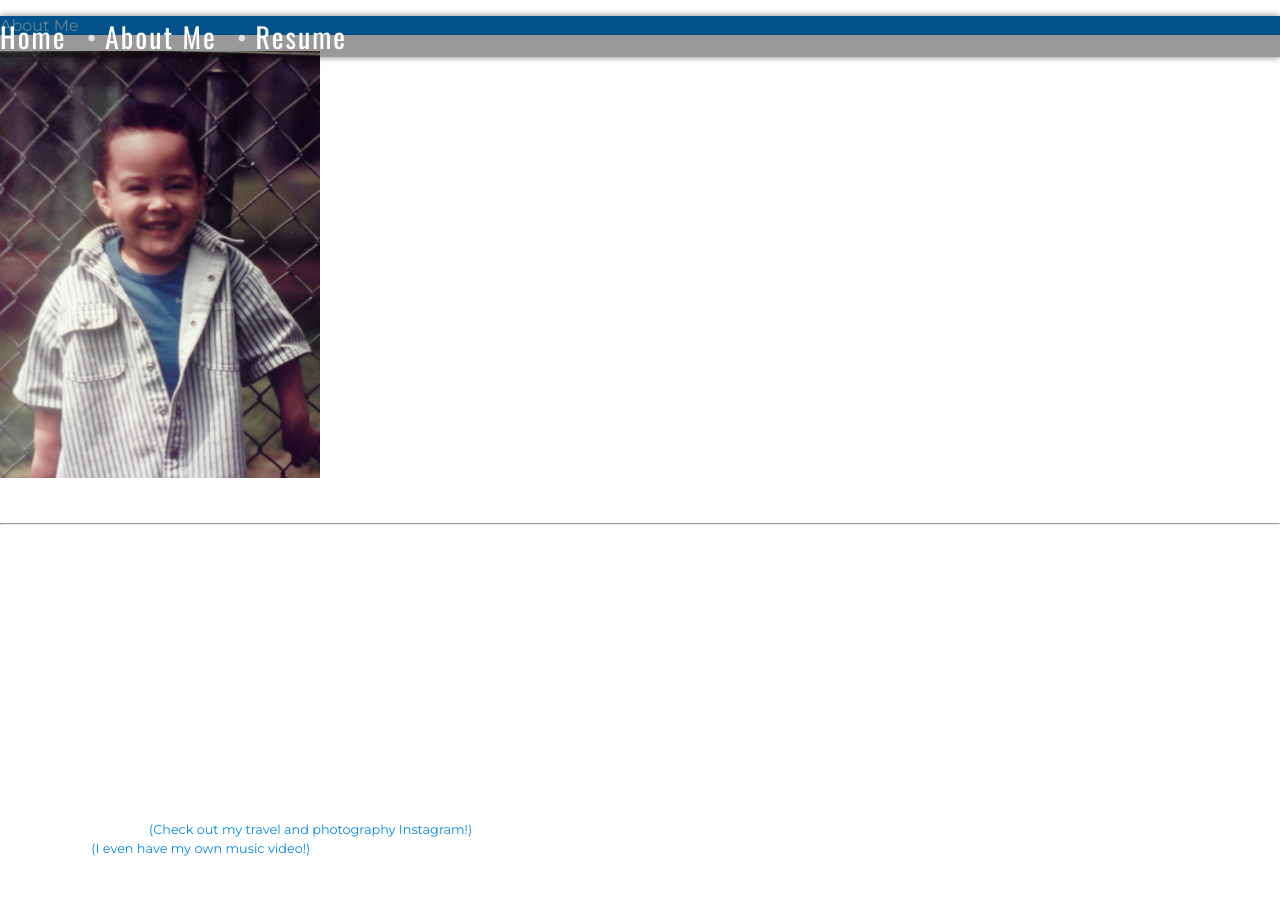
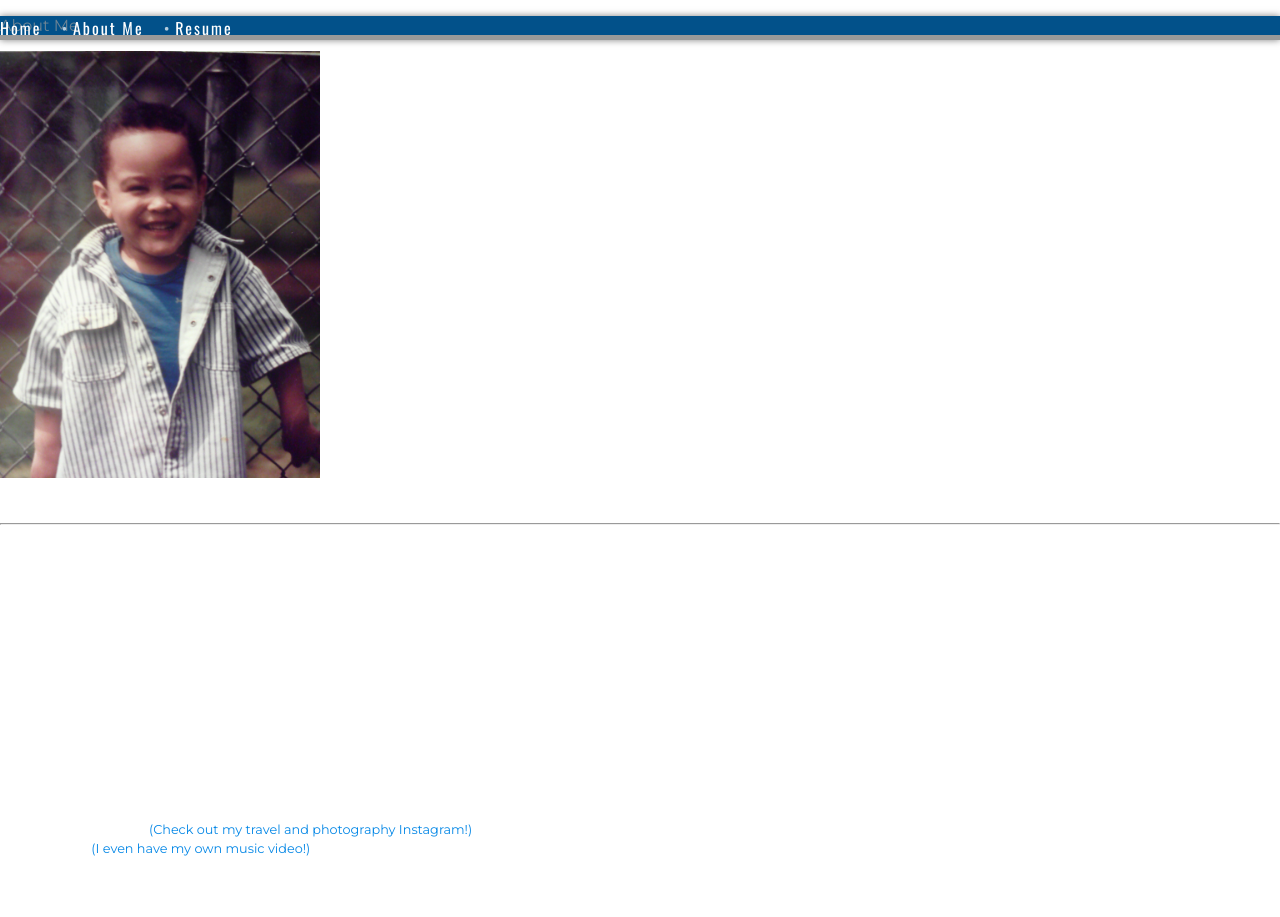
Before and after one commit to Yujiman85/yujiman85.github.com, a website: page aboutme.html in a window 1280 px wide. Drawn offline with nearby package versions, Linux system fonts and the light colour scheme.

Commit message:
fix: responsive nav font-size is now fixed to be on a single line

```diff
--- a/css/index.css
+++ b/css/index.css
@@ -9,6 +9,7 @@ html {
 }
 
 body {
+  overflow-x: hidden;
   font-family: Montserrat, sans-serif;
   margin: 0;
   color:  rgba(255, 255, 255, 0.7);
@@ -17,7 +18,6 @@ body {
 nav {
   z-index: 10;
   position: fixed;
-  font-size: 28px;
   font-family: Oswald, sans-serif;
   letter-spacing: 1px;
   width: 100%;
@@ -34,6 +34,7 @@ nav a {
   text-decoration: none;
   margin-right: 20px;
   letter-spacing: 2px;
+  font-size: 1rem;
 }
 
 nav a:hover {
--- a/projects.json
+++ b/projects.json
@@ -4,7 +4,7 @@
         "img": "weddingrsvp.jpg",
         "link": "https://weddingrsvpdemo.herokuapp.com/",
         "source": "https://github.com/Yujiman85/weddingrsvpdemo",
-        "description": "The user will enter their name and email address into a form, they will then confirm the info, lastly that info will be entered into a database to create a list of\npeople attending. Afterwards an email will be sent to them confirming the RSVP."
+        "description": "The user will enter their name and email address into a form, they will then confirm the info, lastly that info will be entered into a database to create a list of people attending. Afterwards an email will be sent to them confirming the RSVP."
     },
     {
         "name": "Light/Dark Mode",
```
